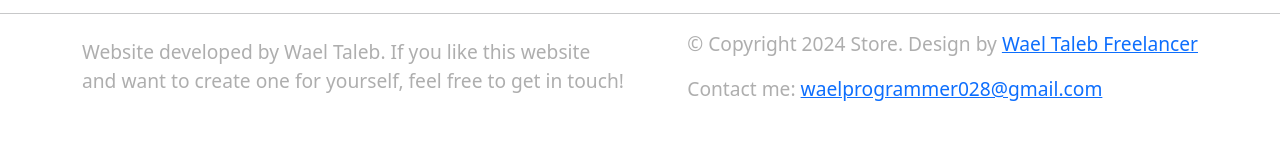
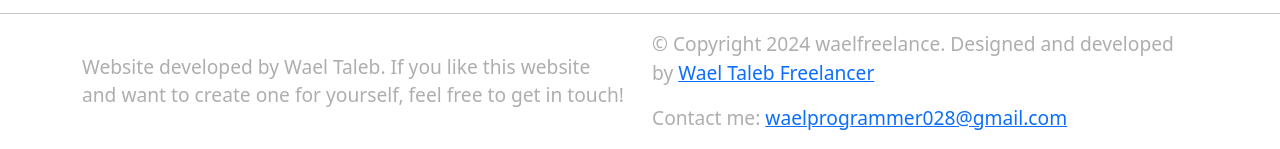
Before and after one commit to AsmarStore/AsmarStore, a plain HTML site: page index.html in a window 1280 px wide. Shown: the part 4369-4518 px from the top of the page. Before the commit the page ends 4489 px from the top, so only its background shows below. Drawn offline with nearby package versions, Linux system fonts and the light colour scheme; a script that the page names is missing.

Commit message:
we finish

```diff
--- a/index.html
+++ b/index.html
@@ -1067,7 +1067,7 @@
           <!-- Right column -->
           <div class="col-md-6 col-sm-6 d-flex justify-content-end">
             <div class="Shipping">
-              <p>© Copyright 2024 Store. Design by <a href="https://templatesjungle.com/">Wael Taleb Freelancer</a></p>
+              <p>© Copyright 2024 waelfreelance. Designed and developed by <a href="https://www.linkedin.com/in/wael-taleb/">Wael Taleb Freelancer</a></p>
               <p>Contact me: <a href="mailto:waelprogrammer028@gmail.com">waelprogrammer028@gmail.com</a></p>
 
             </div>
```
